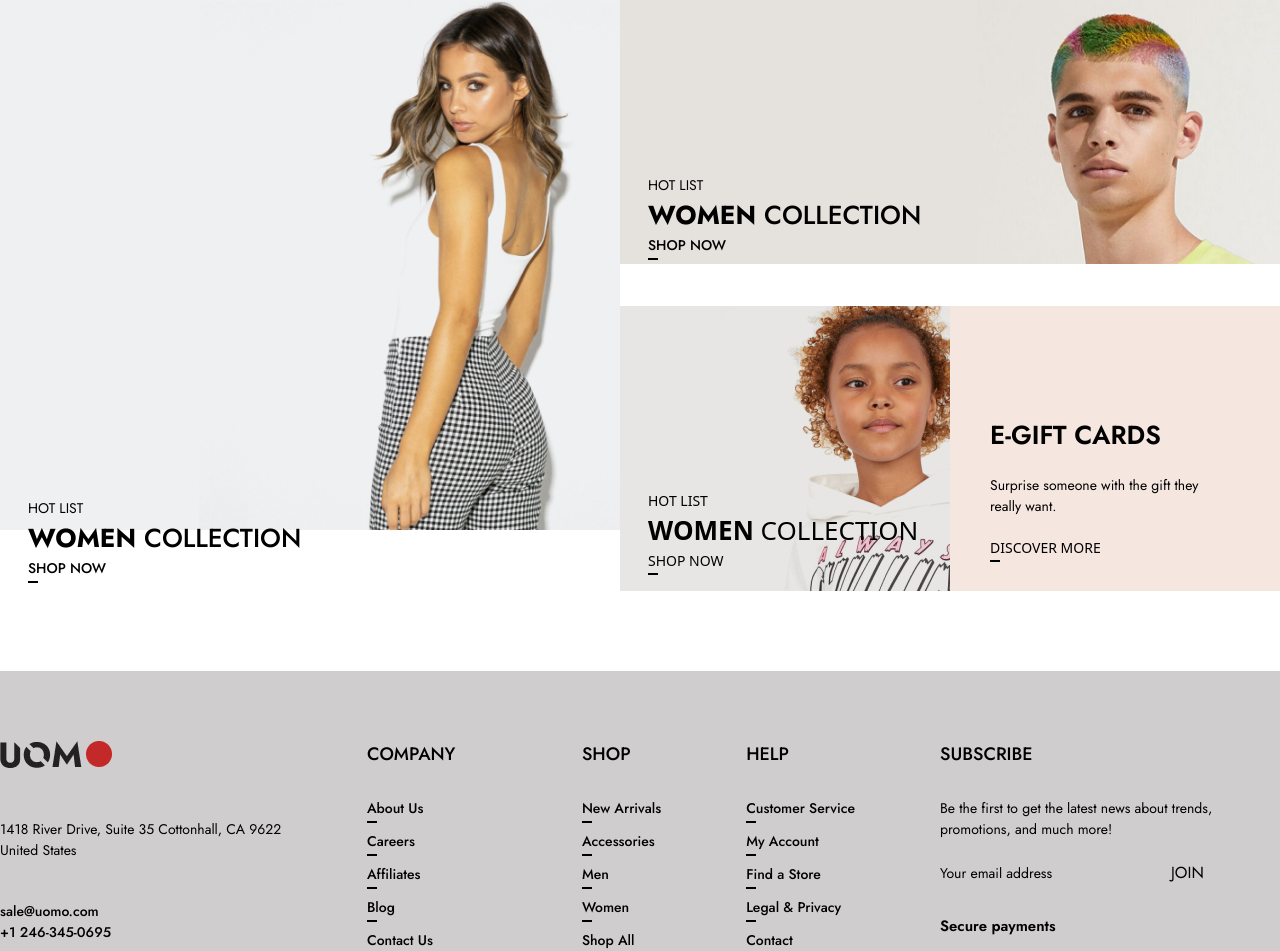
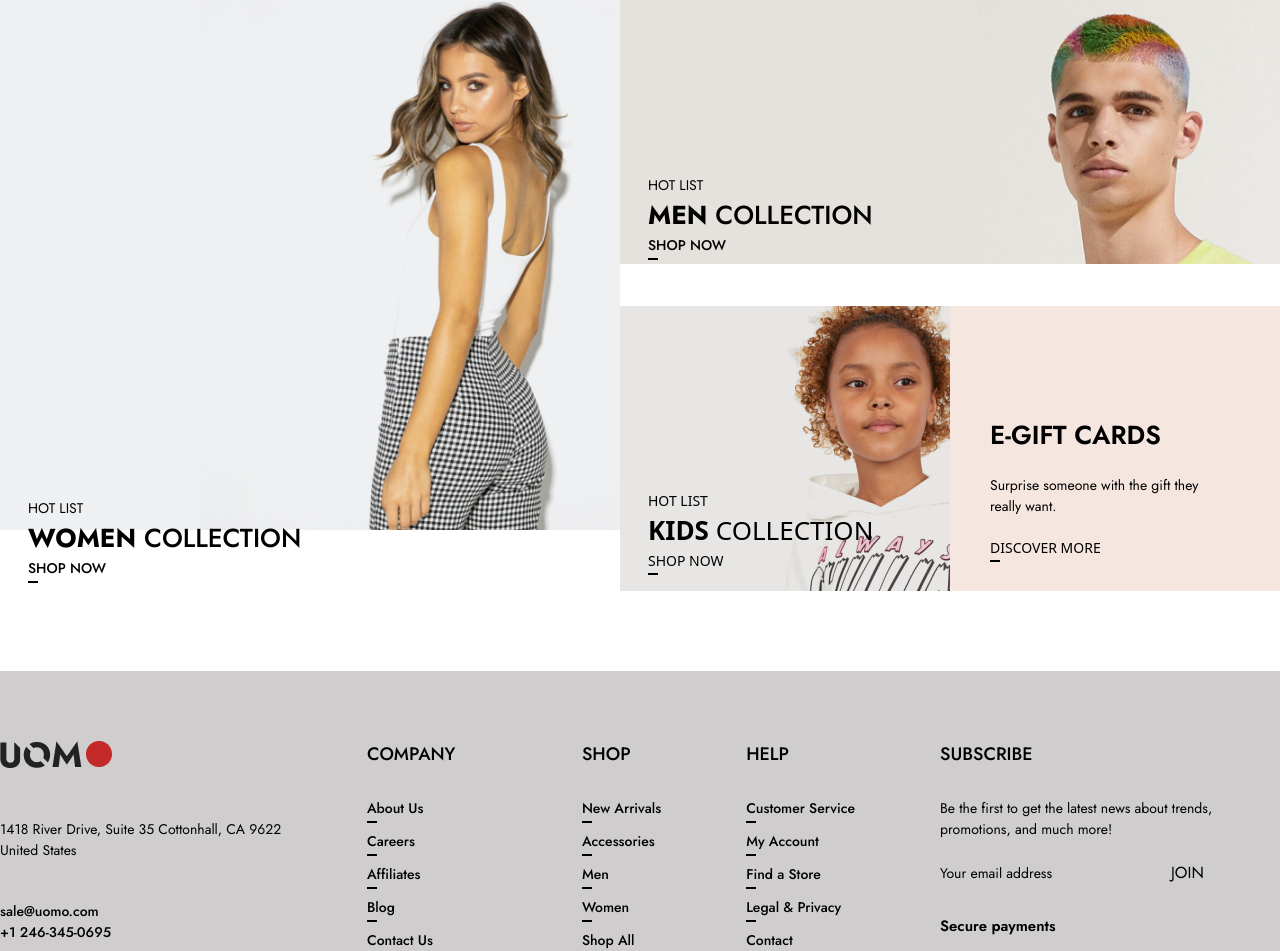
Before and after one commit to hubertDgomes/UOMO, a React (Vite) app: page / in a window 1280 px wide. Shown: the part 973-1924 px from the top of the page. Built offline with nearby package versions, Linux system fonts and the light colour scheme.

Commit message:
Update Collection component to correct category labels for MEN and KIDS collections

```diff
--- a/src/components/layouts/Collection.jsx
+++ b/src/components/layouts/Collection.jsx
@@ -30,7 +30,7 @@ const Collection = () => {
             <div className="absolute bottom-5 left-7">
               <p className="text-[14px]">HOT LIST</p>
               <p className="text-[26px] font-medium">
-                <span className="font-bold">WOMEN</span> COLLECTION
+                <span className="font-bold">MEN</span> COLLECTION
               </p>
               <Hover className={"text-[14px] font-medium"} text={"SHOP NOW"} />
             </div>
@@ -43,7 +43,7 @@ const Collection = () => {
               <div className="absolute bottom-5 left-7">
                 <p className="text-[14px]">HOT LIST</p>
                 <p className="text-[26px] font-medium">
-                  <span className="font-bold">WOMEN</span> COLLECTION
+                  <span className="font-bold">KIDS</span> COLLECTION
                 </p>
                 <Hover
                   className={"text-[14px] font-medium"}
```
